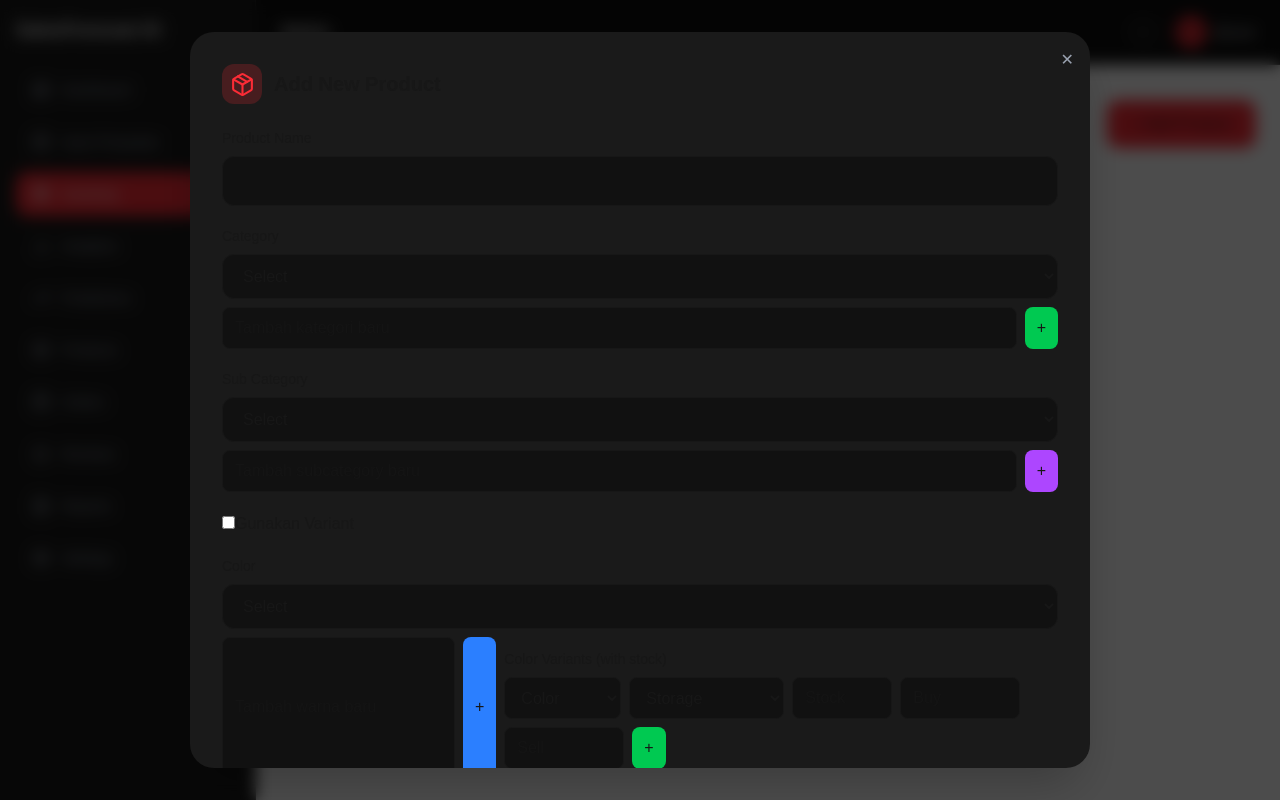
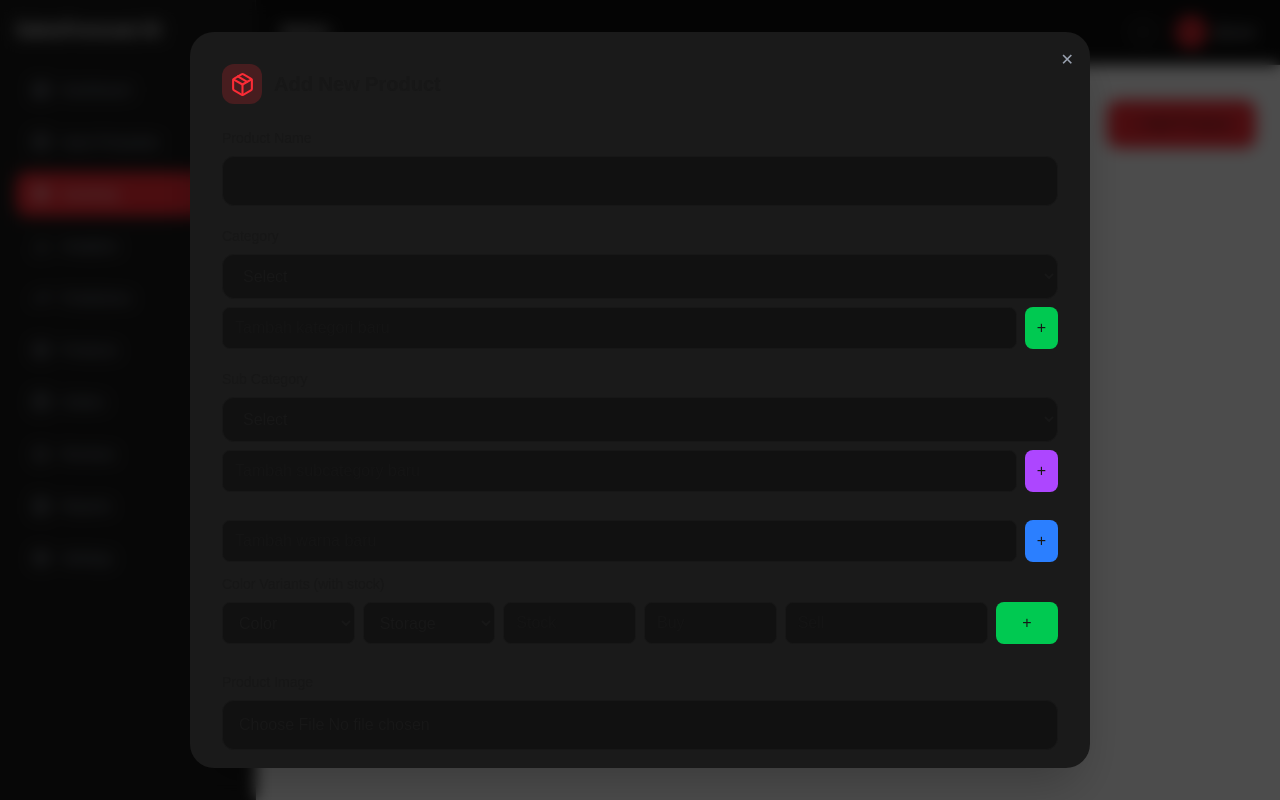
Before and after one commit to haerul920/Capstone-Project-Pijak-IBM, a Next.js app: page /admin/inventory in a window 1280 px wide. Both pictures are taken after a click on the button "+ Add Product". Built offline with nearby package versions, Linux system fonts and the light colour scheme.

Commit message:
update add product inventory
Removed variant checkbox and refactored color and storage selection to use a grid layout. Updated input fields for stock, purchase, and selling to use grid columns for better layout.

```diff
--- a/src/app/admin/inventory/page.jsx
+++ b/src/app/admin/inventory/page.jsx
@@ -581,24 +581,8 @@ useEffect(() => {
                 </div>
               </div>
 
-              <label>
-                <input
-                  type="checkbox"
-                  checked={useVariant}
-                  onChange={() => setUseVariant(!useVariant)}
-                />
-                Gunakan Variant
-              </label>
 
               <div>
-                <Select
-                  label="Color"
-                  name="color"
-                  value={form.color}
-                  onChange={handleChange}
-                  options={colors}
-                />
-
                 {/* ➕ ADD COLOR */}
                 <div className="flex gap-2 mt-2">
                   <input
@@ -613,13 +597,15 @@ useEffect(() => {
                   >
                     +
                   </button>
+                </div>
 {/* ✅ VARIANT COLOR + STOCK */}
                   <div className="mt-3">
                     <label className="block mb-2 text-sm">
                       Color Variants (with stock)
                     </label>
 
-                    <div className="flex gap-2 mb-2 flex-wrap">
+    {/* 🔥 GRID FULL WIDTH */}
+    <div className="grid grid-cols-12 gap-2 mb-2">
       {/* COLOR */}
       <select
         value={variantInput.color}
@@ -629,7 +615,7 @@ useEffect(() => {
             color: e.target.value,
           })
         }
-                        className="bg-[#111] border px-3 py-2 rounded-lg"
+        className="col-span-2 bg-[#111] border px-3 py-2 rounded-lg"
       >
         <option value="">Color</option>
         {colors.map((c, i) => (
@@ -646,7 +632,7 @@ useEffect(() => {
             storage: e.target.value,
           })
         }
-                        className="bg-[#111] border px-3 py-2 rounded-lg"
+        className="col-span-2 bg-[#111] border px-3 py-2 rounded-lg"
       >
         <option value="">Storage</option>
         {storageOptions.map((s, i) => (
@@ -665,8 +651,9 @@ useEffect(() => {
             stock: e.target.value,
           })
         }
-                        className="bg-[#111] border px-3 py-2 rounded-lg w-[100px]"
+        className="col-span-2 bg-[#111] border px-3 py-2 rounded-lg"
       />
+
       {/* PURCHASE */}
       <input
         type="number"
@@ -678,7 +665,7 @@ useEffect(() => {
             purchase: e.target.value,
           })
         }
-                        className="bg-[#111] border px-3 py-2 rounded-lg w-[120px]"
+        className="col-span-2 bg-[#111] border px-3 py-2 rounded-lg"
       />
 
       {/* SELLING */}
@@ -692,7 +679,7 @@ useEffect(() => {
             selling: e.target.value,
           })
         }
-                        className="bg-[#111] border px-3 py-2 rounded-lg w-[120px]"
+        className="col-span-3 bg-[#111] border px-3 py-2 rounded-lg"
       />
 
       {/* ADD BUTTON */}
@@ -705,7 +692,6 @@ useEffect(() => {
             variantInput.purchase ||
             variantInput.selling
           ) {
-                            // kalau mulai isi → wajib lengkap
             if (
               !variantInput.color ||
               Number(variantInput.stock) <= 0 ||
@@ -716,11 +702,11 @@ useEffect(() => {
               return;
             }
           }
-                          // 🔥 CEK DUPLIKAT
+
           const exists = variants.some(
             (v) =>
               v.color === variantInput.color &&
-                              v.storage === variantInput.storage,
+              v.storage === variantInput.storage
           );
 
           if (exists) {
@@ -747,7 +733,7 @@ useEffect(() => {
             selling: "",
           });
         }}
-                        className="bg-green-500 px-3 rounded-lg"
+        className="col-span-1 bg-green-500 rounded-lg"
       >
         +
       </button>
@@ -773,7 +759,8 @@ useEffect(() => {
       ))}
     </div>
   </div>
-                </div>
+
+
               </div>
 
               {/* IMAGE */}
@@ -786,15 +773,7 @@ useEffect(() => {
                 />
               </div>
 
-              <div className="grid grid-cols-2 gap-4">
-                <Input
-                  label="Stock"
-                  name="stock"
-                  value={form.stock}
-                  onChange={handleChange}
-                  type="number"
-                />
-              </div>
+
 
               <div>
                 <label className="block mb-2 text-sm">Description</label>
@@ -811,10 +790,11 @@ useEffect(() => {
     Features (Optional)
   </label>
 
-                <div className="flex gap-2 flex-wrap mb-2">
+  {/* 🔥 GRID */}
+  <div className="grid grid-cols-12 gap-2 mb-2">
     <input
       placeholder="Title"
-                    className="bg-[#111] border px-2 py-2 rounded"
+      className="col-span-3 bg-[#111] border px-3 py-2 rounded"
       onChange={(e) =>
         setFeatureInput({
           ...featureInput,
@@ -825,16 +805,22 @@ useEffect(() => {
 
     <input
       placeholder="Description"
-                    className="bg-[#111] border px-2 py-2 rounded"
+      className="col-span-6 bg-[#111] border px-3 py-2 rounded"
       onChange={(e) =>
-                      setFeatureInput({ ...featureInput, desc: e.target.value })
+        setFeatureInput({
+          ...featureInput,
+          desc: e.target.value,
+        })
       }
     />
 
     <select
-                    className="bg-[#111] border px-2 py-2 rounded"
+      className="col-span-2 bg-[#111] border px-3 py-2 rounded"
       onChange={(e) =>
-                      setFeatureInput({ ...featureInput, icon: e.target.value })
+        setFeatureInput({
+          ...featureInput,
+          icon: e.target.value,
+        })
       }
     >
       <option value="">Icon</option>
@@ -855,12 +841,13 @@ useEffect(() => {
 
         setFeatureInput({ title: "", desc: "", icon: "" });
       }}
-                    className="bg-green-500 px-3 rounded"
+      className="col-span-1 bg-green-500 rounded"
     >
       +
     </button>
   </div>
 
+  {/* LIST */}
   <div className="space-y-1 text-sm">
     {form.features?.map((f, i) => (
       <div
@@ -873,9 +860,7 @@ useEffect(() => {
 
         <button
           onClick={() => {
-                          const updated = form.features.filter(
-                            (_, idx) => idx !== i,
-                          );
+            const updated = form.features.filter((_, idx) => idx !== i);
             setForm({ ...form, features: updated });
           }}
           className="text-red-400 hover:text-red-600"
@@ -886,30 +871,32 @@ useEffect(() => {
     ))}
   </div>
 </div>
-
 <div>
   <label className="block mb-2 text-sm">
     Specifications (Optional)
   </label>
 
-                <div className="flex gap-2 flex-wrap">
+  {/* 🔥 GRID */}
+  <div className="grid grid-cols-12 gap-2">
     <input
       placeholder="Group (Processor)"
-                    className="bg-[#111] border px-2 py-2 rounded"
+      className="col-span-3 bg-[#111] border px-3 py-2 rounded"
       onChange={(e) =>
         setSpecInput({ ...specInput, group: e.target.value })
       }
     />
+
     <input
       placeholder="Label (CPU)"
-                    className="bg-[#111] border px-2 py-2 rounded"
+      className="col-span-4 bg-[#111] border px-3 py-2 rounded"
       onChange={(e) =>
         setSpecInput({ ...specInput, label: e.target.value })
       }
     />
+
     <input
       placeholder="Value"
-                    className="bg-[#111] border px-2 py-2 rounded"
+      className="col-span-4 bg-[#111] border px-3 py-2 rounded"
       onChange={(e) =>
         setSpecInput({ ...specInput, value: e.target.value })
       }
@@ -935,16 +922,19 @@ useEffect(() => {
         setSpecSuccess(true);
         setTimeout(() => setSpecSuccess(false), 1500);
       }}
-                    className="bg-blue-500 px-3 rounded"
+      className="col-span-1 bg-blue-500 rounded"
     >
       +
     </button>
+  </div>
+
   {specSuccess && (
-                    <p className="text-green-400 text-xs">
+    <p className="text-green-400 text-xs mt-1">
       ✔ Specification berhasil ditambahkan
     </p>
   )}
-                </div>
+
+  {/* LIST */}
   <div className="space-y-1 text-sm mt-2">
     {form.specifications?.map((s, i) => (
       <div
@@ -958,7 +948,7 @@ useEffect(() => {
         <button
           onClick={() => {
             const updated = form.specifications.filter(
-                            (_, idx) => idx !== i,
+              (_, idx) => idx !== i
             );
             setForm({ ...form, specifications: updated });
           }}
```
Lines whose indentation alone changed are shown as unchanged.
